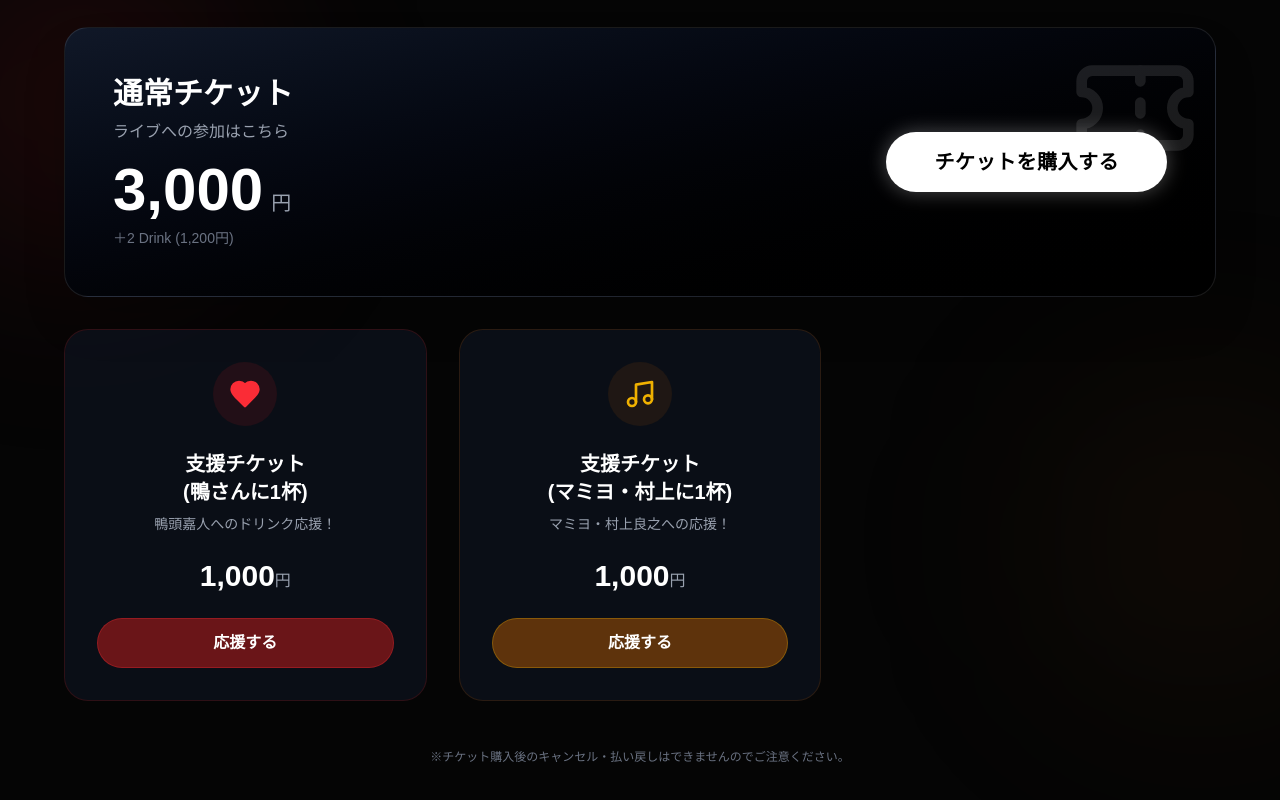
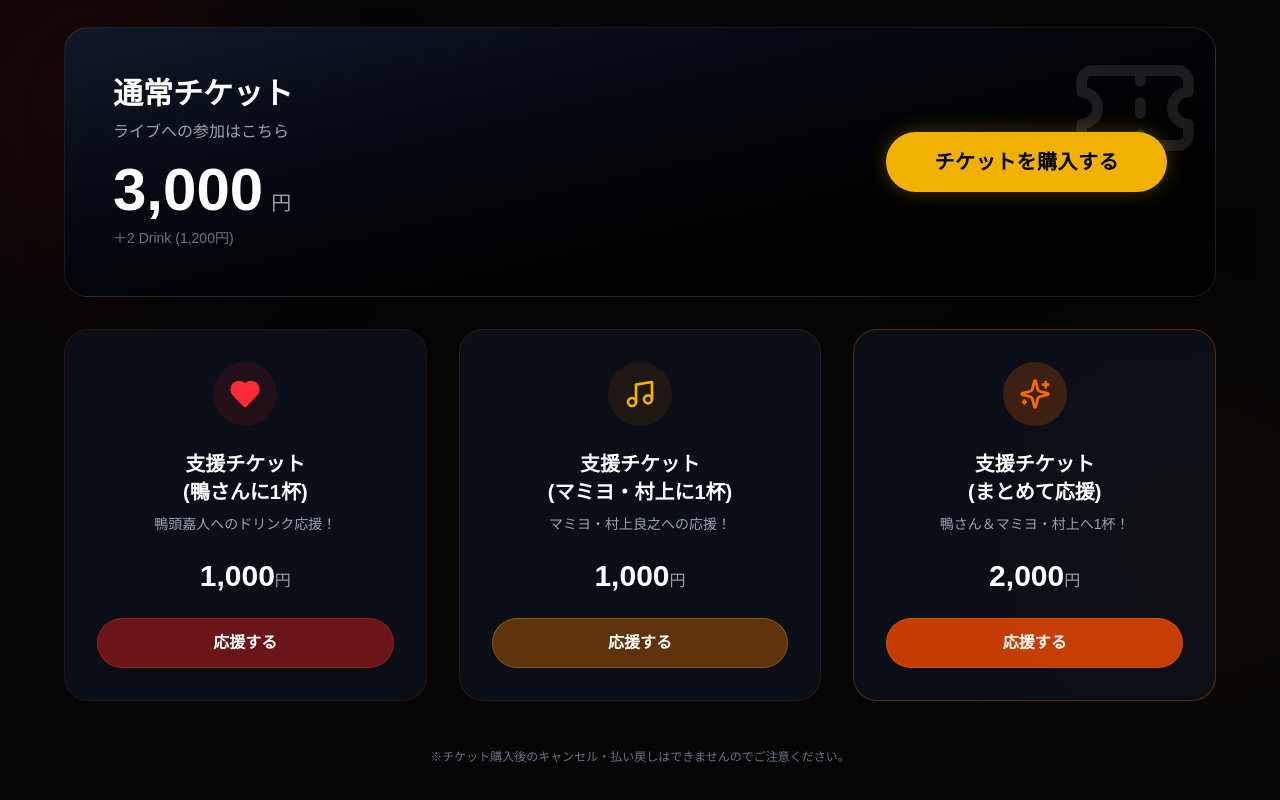
Before and after one commit to kojiki-project/20260321sapporo_live, a Next.js app: page /20260321sapporo_live/ in a window 1280 px wide. Shown: the part 3288-4088 px from the top of the page. Built offline with nearby package versions, Linux system fonts and the light colour scheme.

Commit message:
Update: Highlight ticket button and add Support All option

```diff
--- a/src/app/page.tsx
+++ b/src/app/page.tsx
@@ -2,7 +2,7 @@
 
 import Image from 'next/image';
 import { motion } from 'framer-motion';
-import { Calendar, MapPin, Ticket, Music, Heart, ExternalLink } from 'lucide-react';
+import { Calendar, MapPin, Ticket, Music, Heart, ExternalLink, Sparkles } from 'lucide-react';
 
 export default function Home() {
   const fadeInUp = {
@@ -254,7 +254,7 @@ export default function Home() {
                   href="https://buy.stripe.com/9B66oH5cqgjt4rr1sq5sA0y"
                   target="_blank"
                   rel="noopener noreferrer"
-                  className="bg-white text-black hover:bg-gray-200 transition-colors px-12 py-4 rounded-full font-bold text-xl tracking-wide shadow-[0_0_20px_rgba(255,255,255,0.3)] hover:shadow-[0_0_30px_rgba(255,255,255,0.5)] transform active:scale-95"
+                  className="bg-yellow-500 text-black hover:bg-yellow-400 transition-colors px-12 py-4 rounded-full font-bold text-xl tracking-wide shadow-[0_0_20px_rgba(234,179,8,0.3)] hover:shadow-[0_0_30px_rgba(234,179,8,0.5)] transform active:scale-95"
                 >
                   チケットを購入する
                 </a>
@@ -311,6 +311,31 @@ export default function Home() {
               </a>
             </motion.div>
 
+            {/* Support Ticket (Together) */}
+            <motion.div
+              whileHover={{ y: -10 }}
+              initial={{ opacity: 0, y: 20 }}
+              whileInView={{ opacity: 1, y: 0 }}
+              viewport={{ once: true }}
+              transition={{ delay: 0.4 }}
+              className="bg-gray-900/50 border border-orange-500/30 rounded-3xl p-8 relative overflow-hidden flex flex-col items-center text-center"
+            >
+              <div className="w-16 h-16 bg-orange-500/20 rounded-full flex items-center justify-center mb-6 text-orange-500">
+                <Sparkles className="w-8 h-8" />
+              </div>
+              <h3 className="text-xl font-bold mb-2">支援チケット<br />(まとめて応援)</h3>
+              <p className="text-gray-400 text-sm mb-6 flex-grow">鴨さん＆マミヨ・村上へ1杯！</p>
+              <div className="text-3xl font-black text-white mb-6">2,000<span className="text-base font-normal text-gray-400">円</span></div>
+              <a
+                href="https://buy.stripe.com/eVq28r7ky2sD5vv1sq5sA0B"
+                target="_blank"
+                rel="noopener noreferrer"
+                className="w-full block bg-orange-600/80 hover:bg-orange-500 text-white py-3 rounded-full font-bold transition-all border border-orange-500/30"
+              >
+                応援する
+              </a>
+            </motion.div>
+
           </div>
 
           <p className="text-center text-gray-500 text-xs mt-12">
```
